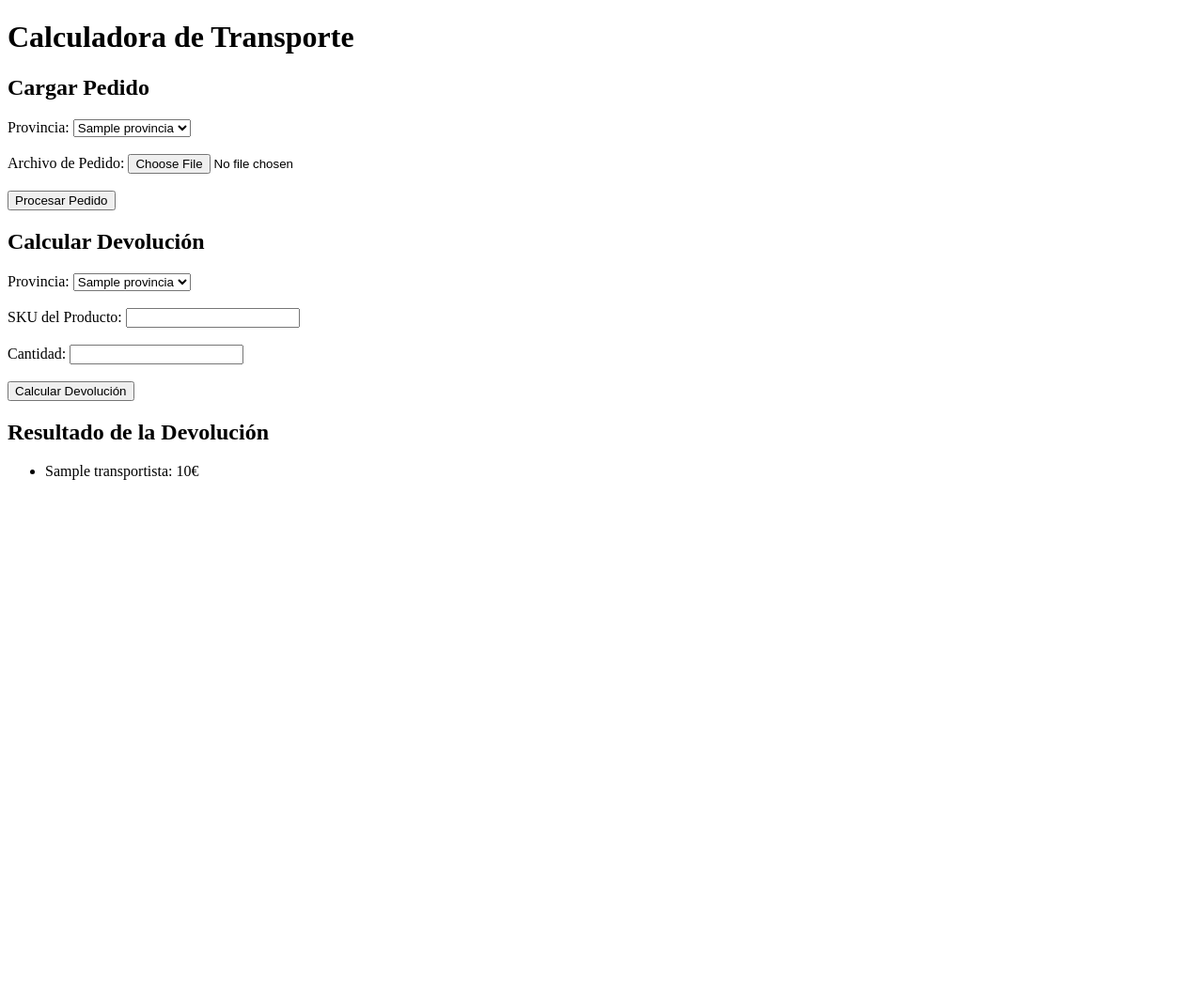
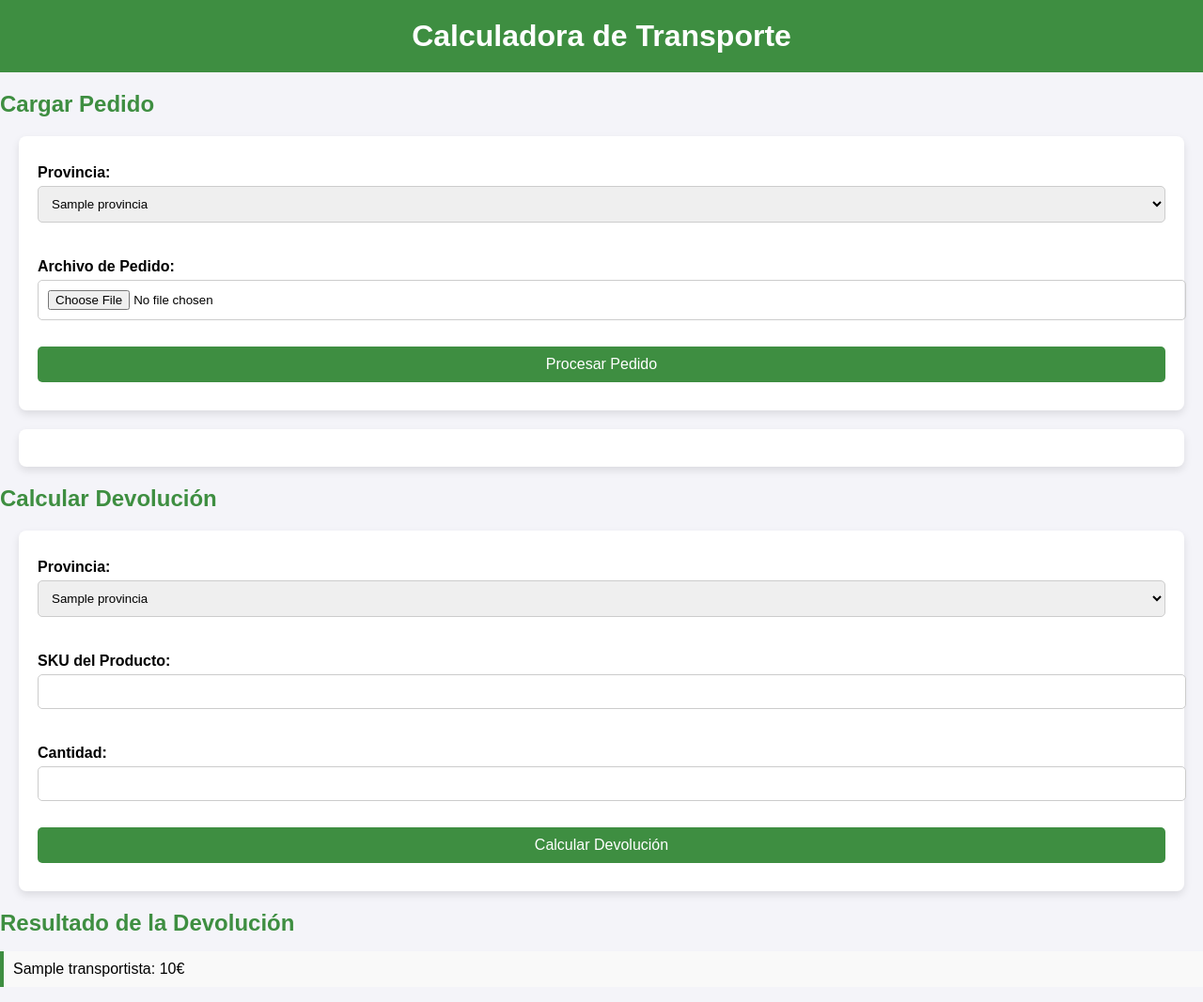
Before and after one commit to Nambu89/Logistics-Tariff-Calculator-Web-App, a Flask app: template templates/index.html in a window 1280 px wide. Shown: the whole page at 94% size. Before the commit the page ends 511 px from the top, so only its background shows below. Run offline with Flask 3, Linux system fonts and the light colour scheme; the template is opened without the code that fills it: most values are stand-ins (such as "Sample title", 1, 10 or a date in 2020); parts of the project's set-up code (start-up, migrations or seed data) failed here and were passed over.

Commit message:
Add files via upload

```diff
--- a/templates/index.html
+++ b/templates/index.html
@@ -5,6 +5,140 @@
     <meta name="viewport" content="width=device-width, initial-scale=1.0">
     <title>Calculadora de Transporte</title>
     <script src="https://code.jquery.com/jquery-3.6.0.min.js"></script>
+    <style>
+        body {
+            font-family: Arial, sans-serif;
+            background-color: #f4f4f9;
+            margin: 0;
+            padding: 0;
+        }
+
+        h1, h2, h3 {
+            color: #333;
+        }
+
+        h1 {
+            background-color: #3e8e41;
+            color: white;
+            padding: 20px;
+            text-align: center;
+            margin: 0;
+        }
+
+        h2 {
+            color: #3e8e41;
+            margin-bottom: 10px;
+        }
+
+        form {
+            background-color: white;
+            padding: 20px;
+            margin: 20px;
+            border-radius: 8px;
+            box-shadow: 0 4px 8px rgba(0, 0, 0, 0.1);
+        }
+
+        label {
+            display: block;
+            margin: 10px 0 5px;
+            font-weight: bold;
+        }
+
+        input[type="file"], input[type="text"], input[type="number"], select, button {
+            width: 100%;
+            padding: 10px;
+            margin-bottom: 10px;
+            border-radius: 5px;
+            border: 1px solid #ccc;
+        }
+
+        button {
+            background-color: #3e8e41;
+            color: white;
+            border: none;
+            cursor: pointer;
+            font-size: 16px;
+        }
+
+        button:hover {
+            background-color: #357a38;
+        }
+
+        #resultados {
+            background-color: white;
+            padding: 20px;
+            margin: 20px;
+            border-radius: 8px;
+            box-shadow: 0 4px 8px rgba(0, 0, 0, 0.1);
+        }
+
+        ul {
+            list-style-type: none;
+            padding: 0;
+        }
+
+        ul li {
+            background-color: #f9f9f9;
+            margin: 5px 0;
+            padding: 10px;
+            border-left: 4px solid #3e8e41;
+        }
+
+        p {
+            margin: 10px 0;
+            color: #555;
+        }
+
+        .result-header {
+            font-weight: bold;
+            color: #333;
+            margin-top: 20px;
+        }
+
+        .tarifas-list ul {
+            padding-left: 15px;
+            margin-bottom: 15px;
+        }
+
+        .tarifas-list ul li {
+            margin-bottom: 5px;
+        }
+
+        .highlight {
+            font-weight: bold;
+            color: #333;
+        }
+
+        .resumen-section {
+            background-color: #f1f8f9;
+            padding: 15px;
+            border-radius: 5px;
+            border: 1px solid #d1d1d1;
+        }
+
+        .recomendacion {
+            background-color: #e0f7fa;
+            padding: 15px;
+            border-left: 4px solid #00acc1;
+            margin-top: 20px;
+            white-space: pre-line;
+        }
+
+        .cbl {
+            color: red;
+            font-weight: bold;
+        }
+
+        .ontime {
+            color: blue;
+            font-weight: bold;
+        }
+
+        .recomendacion p {
+            margin: 10px 0;
+            line-height: 1.5;
+        }
+    </style>
     <script>
         $(document).ready(function() {
             $('#pedido-form').on('submit', function(e) {
@@ -20,7 +154,7 @@
                     success: function(response) {
                         console.log('Respuesta del servidor:', response);
                         try {
-                            $('#resultados').html(formatResults(response));
+                            $('#resultados').html(formatResults(response.resultados, response.resumen, response.mensaje));
                         } catch (error) {
                             console.error('Error al formatear resultados:', error);
                             $('#resultados').html('<p>Error al procesar los resultados. Por favor, revise la consola para más detalles.</p>');
@@ -33,7 +167,7 @@
                 });
             });
 
-            function formatResults(results) {
+            function formatResults(results, resumen, mensaje) {
                 console.log('Formateando resultados:', results);
                 if (!results || results.length === 0) {
                     return '<p>No se encontraron resultados.</p>';
@@ -47,7 +181,7 @@
                 };
 
                 results.forEach((envio, index) => {
-                    html += `<h3>Envío ${index + 1} - ${envio.tipo}</h3>`;
+                    html += `<div class="result-header">Envío ${index + 1} - ${envio.tipo}</div>`;
                     totalEnvios[envio.tipo]++;
 
                     if (envio.error) {
@@ -58,26 +192,26 @@
                     if (envio.tipo === 'Especial') {
                         html += `<p>${envio.mensaje}</p>`;
                     } else {
-                        html += `<p>Peso: ${envio.peso ? envio.peso.toFixed(2) : 'N/A'} kg</p>`;
-                        html += `<p>Volumen: ${envio.volumen ? envio.volumen.toFixed(2) : 'N/A'} m³</p>`;
+                        html += `<p><span class="highlight">Peso:</span> ${envio.peso ? envio.peso.toFixed(2) : 'N/A'} kg</p>`;
+                        html += `<p><span class="highlight">Volumen:</span> ${envio.volumen ? envio.volumen.toFixed(2) : 'N/A'} m³</p>`;
 
                         if (envio.transportista_optimo) {
-                            html += `<p>Transportista más barato: ${envio.transportista_optimo} (${envio.tarifa_optima ? envio.tarifa_optima.toFixed(2) : 'N/A'}€)</p>`;
+                            html += `<p><span class="highlight">Transportista más barato:</span> <span class="${envio.transportista_optimo.toLowerCase()}">${envio.transportista_optimo}</span> (${envio.tarifa_optima ? envio.tarifa_optima.toFixed(2) : 'N/A'}€)</p>`;
                         } else {
                             html += `<p>No se encontró un transportista óptimo.</p>`;
                         }
 
                         if (envio.tarifas) {
-                            html += '<h4>Tarifas:</h4><ul>';
+                            html += '<div class="tarifas-list"><h4>Tarifas:</h4><ul>';
                             for (let transportista in envio.tarifas) {
                                 let tarifa = envio.tarifas[transportista];
                                 if (tarifa !== null && !isNaN(tarifa)) {
-                                    html += `<li>${transportista}: ${tarifa.toFixed(2)}€</li>`;
+                                    html += `<li><span class="${transportista.toLowerCase()}">${transportista}</span>: ${tarifa.toFixed(2)}€</li>`;
                                 } else {
                                     html += `<li>${transportista}: No disponible</li>`;
                                 }
                             }
-                            html += '</ul>';
+                            html += '</ul></div>';
                         }
                     }
 
@@ -93,10 +227,18 @@
                     }
                 });
 
-                html += '<h3>Resumen de Envíos</h3>';
-                html += `<p>Palets: ${totalEnvios['Palet']}</p>`;
-                html += `<p>XS: ${totalEnvios['XS']}</p>`;
-                html += `<p>Especiales: ${totalEnvios['Especial']}</p>`;
+                // Añadimos el resumen
+                html += '<h3 class="resumen-section">Resumen de Envíos</h3>';
+                html += `<p>Palets: ${resumen.total_palets}</p>`;
+                html += `<p>XS: ${resumen.total_xs}</p>`;
+                html += `<p>Precio total con <span class="cbl">CBL</span>: ${resumen.precio_total_CBL.toFixed(2)}€</p>`;
+                html += `<p>Precio total con <span class="ontime">ONTIME</span>: ${resumen.precio_total_ONTIME.toFixed(2)}€</p>`;
+                html += `<p>Precio total con MRW: ${resumen.precio_total_MRW.toFixed(2)}€</p>`;
+                html += `<p>Transportista más económico para todo el pedido: <span class="${resumen.transportista_optimo_total.toLowerCase()}">${resumen.transportista_optimo_total}</span></p>`;
+                html += `<p>Transportista más utilizado: <span class="${resumen.transportista_mayoritario.toLowerCase()}">${resumen.transportista_mayoritario}</span></p>`;
+
+                // Añadimos el mensaje del usuario
+                html += `<div class="recomendacion"><strong>Recomendación:</strong> \n${mensaje}</div>`;
 
                 return html;
             }
@@ -104,7 +246,7 @@
     </script>
 </head>
 <body>
-    <h1>Calculadora de Transporte</h1>
+    <h1>Calculadora    de Transporte</h1>
 
     <h2>Cargar Pedido</h2>
     <form id="pedido-form" enctype="multipart/form-data">
@@ -136,9 +278,10 @@
         <label for="cantidad">Cantidad:</label>
         <input type="number" name="cantidad" id="cantidad" required min="1"><br><br>
 
-        <input type="submit" value="Calcular Devolución">
+        <button type="submit">Calcular Devolución</button>
     </form>
 
+    <div id="devolucion-resultados">
         {% if resultado_devolucion %}
             <h2>Resultado de la Devolución</h2>
             <ul>
@@ -152,5 +295,6 @@
             <h2>Error</h2>
             <p>{{ error }}</p>
         {% endif %}
+    </div>
 </body>
 </html>
```
Lines whose indentation alone changed are shown as unchanged.
